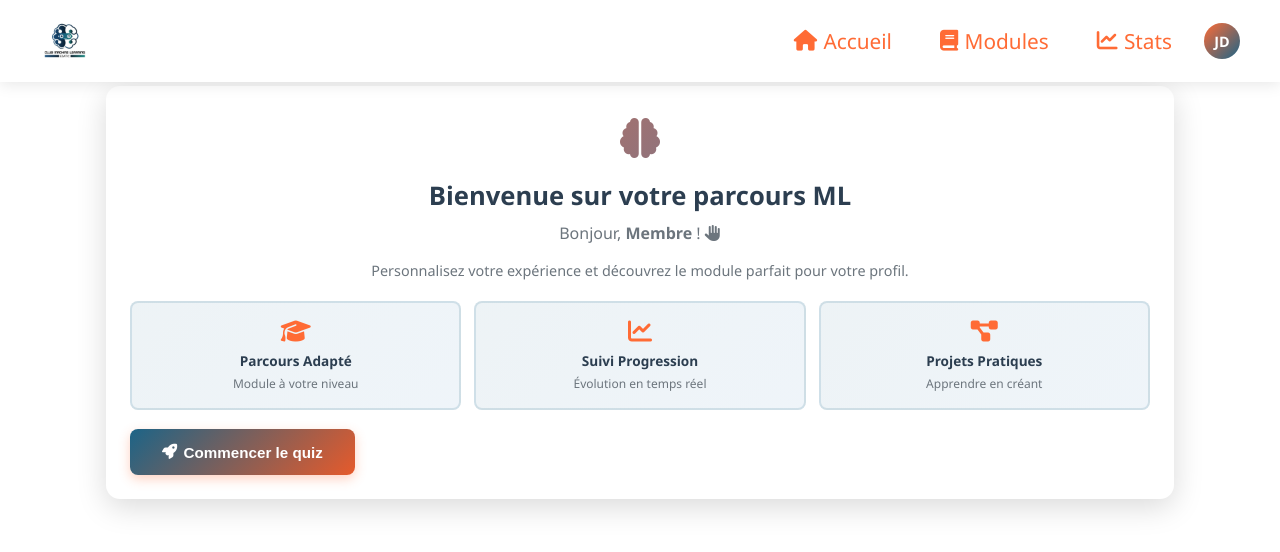
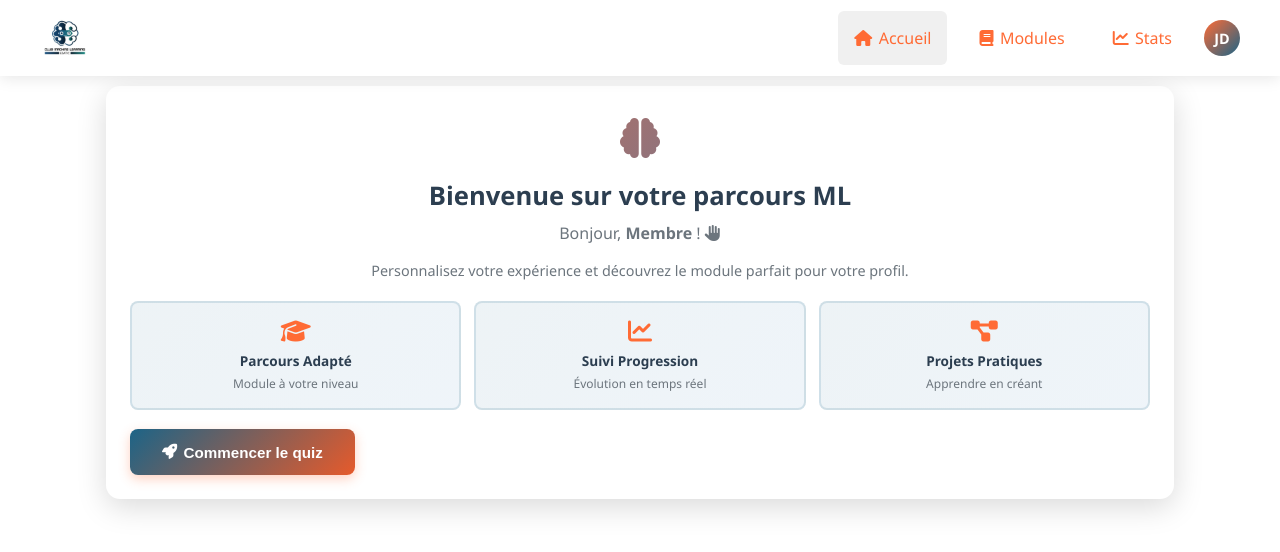
Before and after one commit to brahimadev-maker/club-ml, a website: page parcour.html in a window 1280 px wide. Both pictures are taken after a click on the link "Accueil". Drawn offline with Linux system fonts and the light colour scheme.

Commit message:
new message

```diff
--- a/parcour.html
+++ b/parcour.html
@@ -99,10 +99,14 @@
             color: var(--primary);
             font-weight: 500;
             text-decoration: none;
-            font-size: 1.3rem;
+            font-size: 1.0rem;
         }
 
         .nav-item:hover {
+            background: var(--gray-light);
+            color: var(--primary);
+        }
+        .active{
             background: var(--gray-light);
             color: var(--primary);
         }
@@ -919,16 +923,16 @@
                 </div>
             </div>
             <div class="navbar-menu">
-                <a href="#" class="nav-item">
-                    <i class="fas fa-home"></i>
+                <a href="#" class="nav-item active" >
+                    <i id="home" class="fas fa-home"></i>
                     <span>Accueil</span>
                 </a>
                 <a href="#" class="nav-item">
-                    <i class="fas fa-book"></i>
+                    <i id="book" class="fas fa-book"></i>
                     <span>Modules</span>
                 </a>
                 <a href="#" class="nav-item">
-                    <i class="fas fa-chart-line"></i>
+                    <i id="chart" class="fas fa-chart-line"></i>
                     <span>Stats</span>
                 </a>
                 <div class="user-profile">
@@ -1073,6 +1077,11 @@
                 showEasterEgg();
             }
         });
+
+
+
+
+
 
         function triggerEasterEgg() {
             clickCount++;
@@ -1568,8 +1577,17 @@
         }
 
         function startModule(moduleId) {
-            location.href='learn.html'
-        }
+            location.href='/learn/module0.html'
+        }
+const items = document.querySelectorAll('.nav-item');
+items.forEach(item => {
+    item.addEventListener('click', () => {
+        items.forEach(i => i.classList.remove('active'));
+        item.classList.add('active');
+    });
+});
+
+
 
         function logout() {
             if (confirm('Se déconnecter ?')) {
```
Also changed, not shown: learn/module0.html (+10 -0 lines), learn/module1.html (+7 -0 lines).
